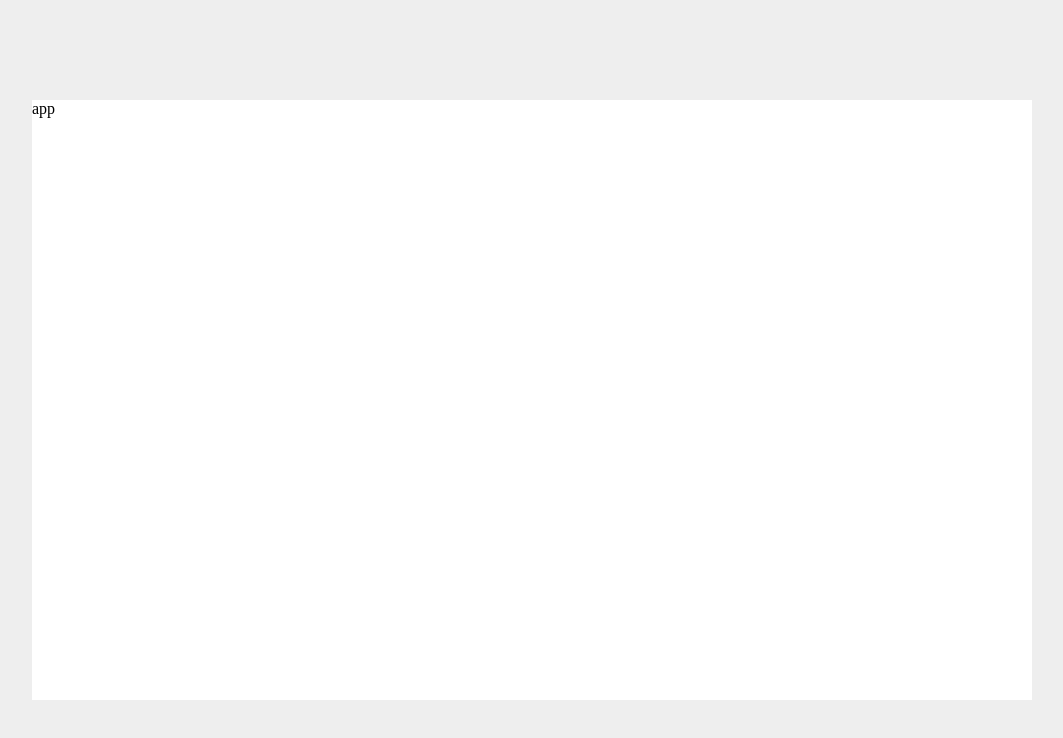
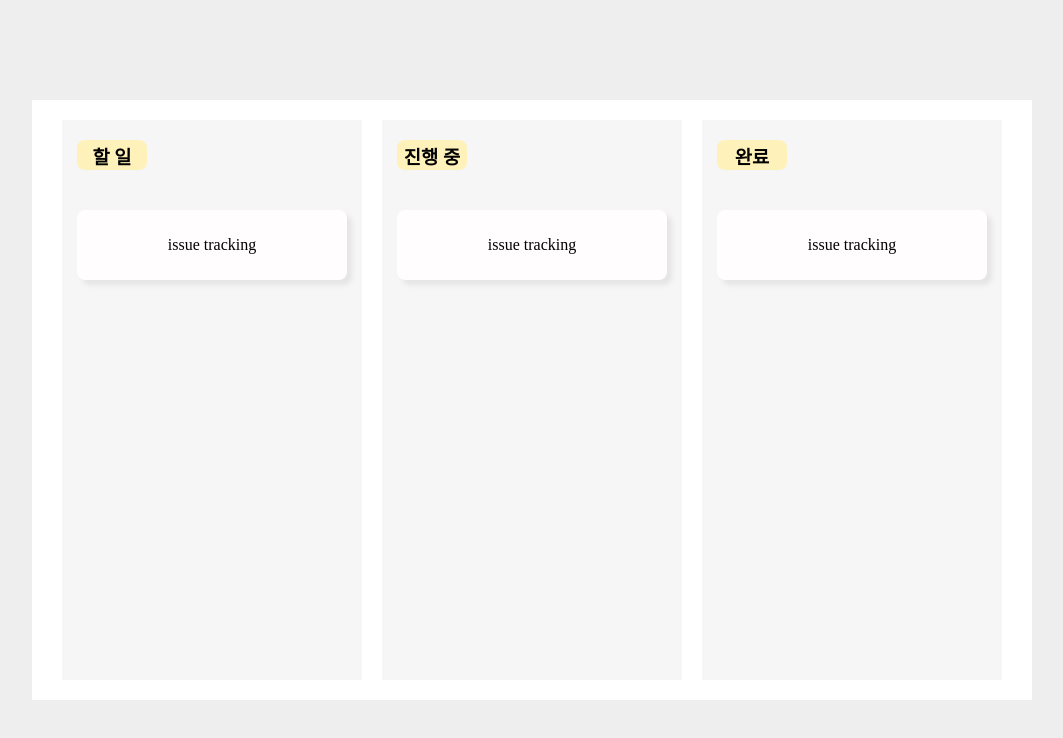
Before and after one commit to ShinjungOh/wanted-pre-onboarding-issue-tracking, a React (Create React App) app: page / in a window 1280 px wide. Shown: the top 738 px of the page, without its empty margins (108-1171 px from the left). Built offline with nearby package versions, Linux system fonts and the light colour scheme.

Commit message:
feat: issue tracking UI 구현

```diff
--- a/src/App.tsx
+++ b/src/App.tsx
@@ -1,10 +1,13 @@
 import React from 'react';
 import { Page } from './ui/components/layout';
 import GlobalStyles from './ui/core/GlobalStyles';
+import IssueTrackingPage from './ui/pages/IssueTrackingPage';
 
 const App = () => (
   <>
-    <Page>app</Page>
+    <Page>
+      <IssueTrackingPage />
+    </Page>
     <GlobalStyles />
   </>
 );
--- /dev/null
+++ b/src/ui/components/issueTracking/IssueItem.tsx
@@ -0,0 +1,55 @@
+import React from 'react';
+import styled from 'styled-components';
+
+interface IssueItemProps {
+  issueState: string;
+}
+
+const IssueItem = ({ issueState }: IssueItemProps) => (
+  <Container>
+    <Title>{issueState}</Title>
+    <IssueContainer>
+      <Issue>issue tracking</Issue>
+    </IssueContainer>
+  </Container>
+);
+
+export default IssueItem;
+
+const Container = styled.div`
+  width: 300px;
+  height: 560px;
+  background-color: #f6f6f6;
+`;
+
+const Title = styled.h3`
+  width: 70px;
+  height: 30px;
+  display: flex;
+  flex-direction: row;
+  justify-content: center;
+  align-items: center;
+  background-color: #fff1ba;
+  border-radius: 8px;
+  padding: 5px;
+  margin: 20px 10px 25px 15px;
+`;
+
+const IssueContainer = styled.div`
+  width: 100%;
+  height: 470px;
+  overflow-y: auto;
+`;
+
+const Issue = styled.div`
+  width: 270px;
+  height: 70px;
+  margin: 15px;
+  display: flex;
+  flex-direction: column;
+  justify-content: center;
+  align-items: center;
+  background-color: #fffdfd;
+  box-shadow: 5px 5px 5px #e5e5e5;
+  border-radius: 8px;
+`;
--- /dev/null
+++ b/src/ui/pages/IssueTrackingPage.tsx
@@ -0,0 +1,21 @@
+import React from 'react';
+import IssueItem from '../components/issueTracking/IssueItem';
+import styled from 'styled-components';
+
+const IssueTrackingPage = () => (
+  <Container>
+    <IssueItem issueState="할 일" />
+    <IssueItem issueState="진행 중" />
+    <IssueItem issueState="완료" />
+  </Container>
+);
+
+export default IssueTrackingPage;
+
+const Container = styled.div`
+  display: flex;
+  flex-direction: row;
+  justify-content: space-around;
+  align-items: center;
+  padding: 20px;
+`;
```
